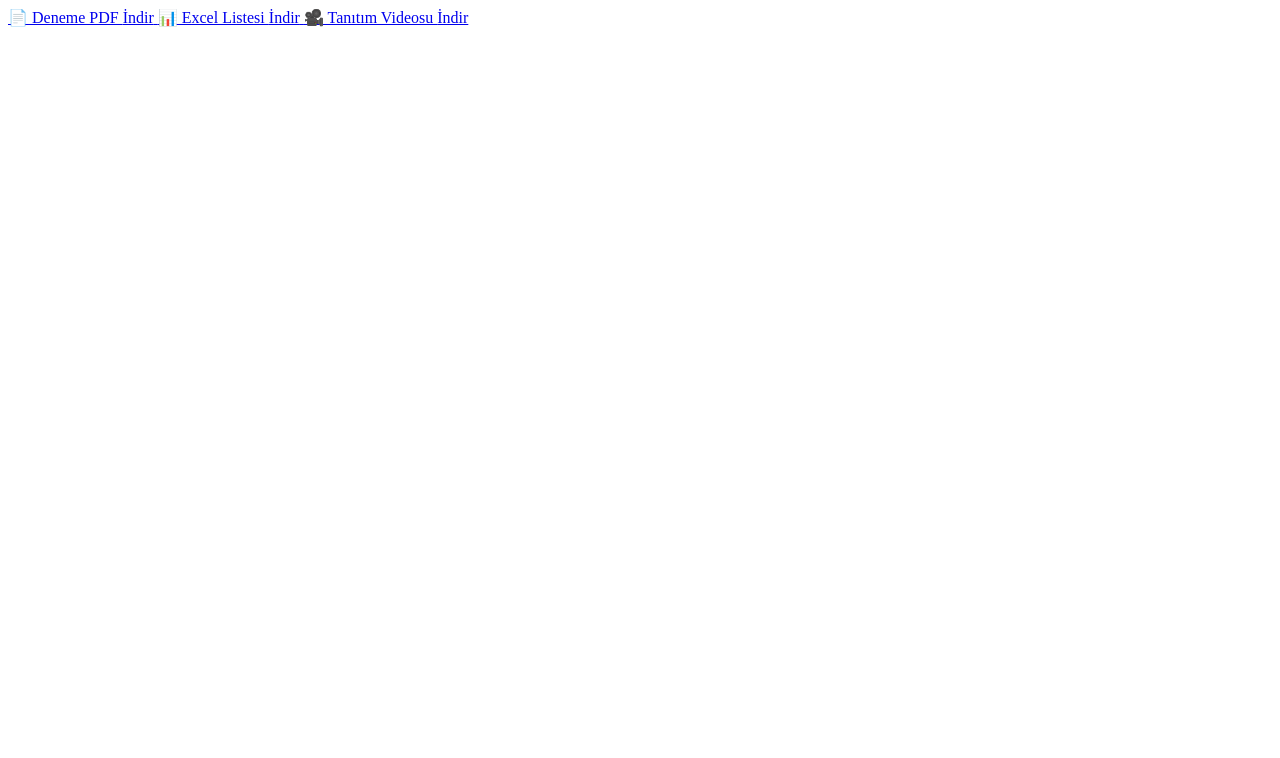
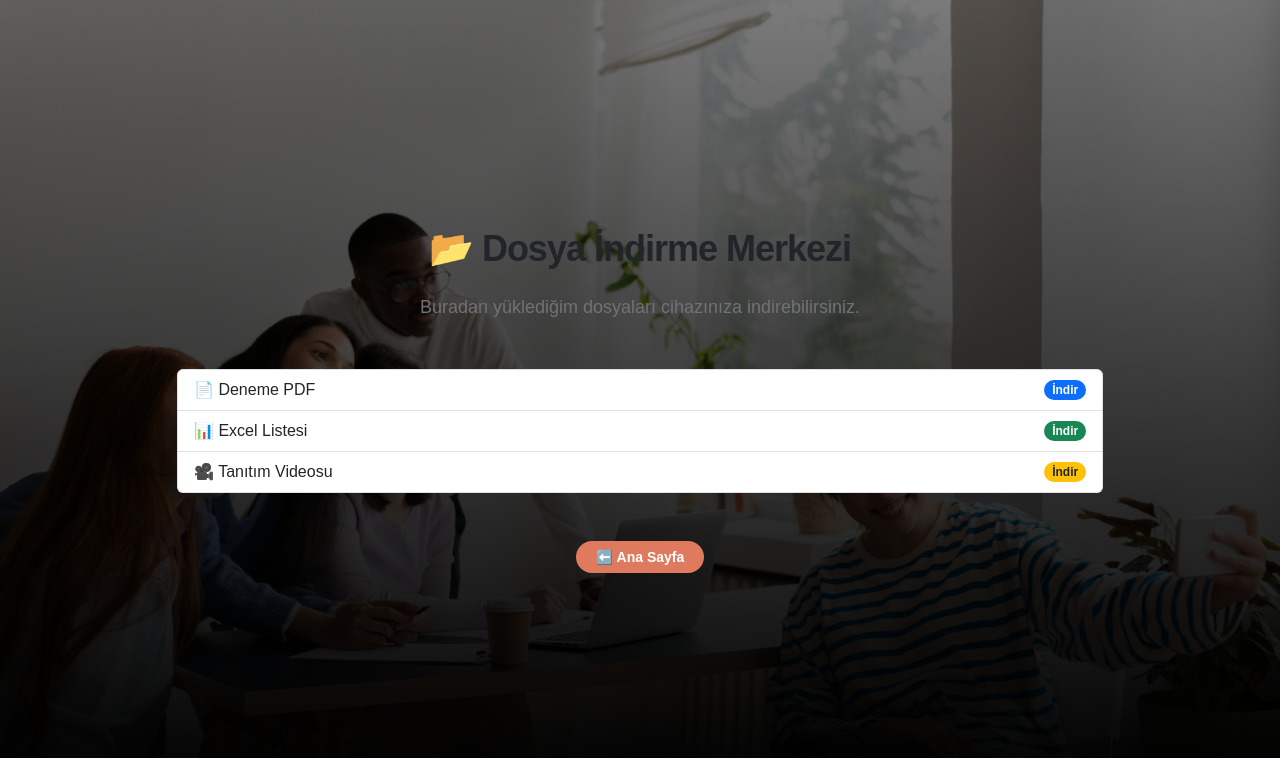
Before and after one commit to barisha-app/Barisha, a plain HTML site: page dosyalar.html in a window 1280 px wide. Drawn offline with Linux system fonts and the light colour scheme.

Commit message:
Update dosyalar.html

```diff
--- a/dosyalar.html
+++ b/dosyalar.html
@@ -1,3 +1,25 @@
+<!doctype html>
+<html lang="tr">
+  <head>
+    <meta charset="utf-8">
+    <meta name="viewport" content="width=device-width, initial-scale=1">
+    <title>Dosya İndirme Merkezi</title>
+
+    <!-- CSS -->
+    <link href="css/bootstrap.min.css" rel="stylesheet">
+    <link href="css/bootstrap-icons.css" rel="stylesheet">
+    <link href="css/tooplate-kool-form-pack.css" rel="stylesheet">
+  </head>
+  <body>
+    <main>
+      <section class="hero-section hero-bg d-flex justify-content-center align-items-center">
+        <div class="container">
+          <div class="row">
+            <div class="col-lg-10 col-12 text-center mx-auto">
+
+              <h2 class="mb-4">📂 Dosya İndirme Merkezi</h2>
+              <p class="mb-5">Buradan yüklediğim dosyaları cihazınıza indirebilirsiniz.</p>
+
               <div class="list-group">
 
                 <!-- Örnek dosya 1 -->
@@ -19,3 +41,15 @@
                 </a>
 
               </div>
+
+              <a class="custom-btn btn mt-5" href="index.html">⬅️ Ana Sayfa</a>
+            </div>
+          </div>
+        </div>
+      </section>
+    </main>
+
+    <!-- JS -->
+    <script src="js/bootstrap.bundle.min.js"></script>
+  </body>
+</html>
```
Lines whose indentation alone changed are shown as unchanged.
